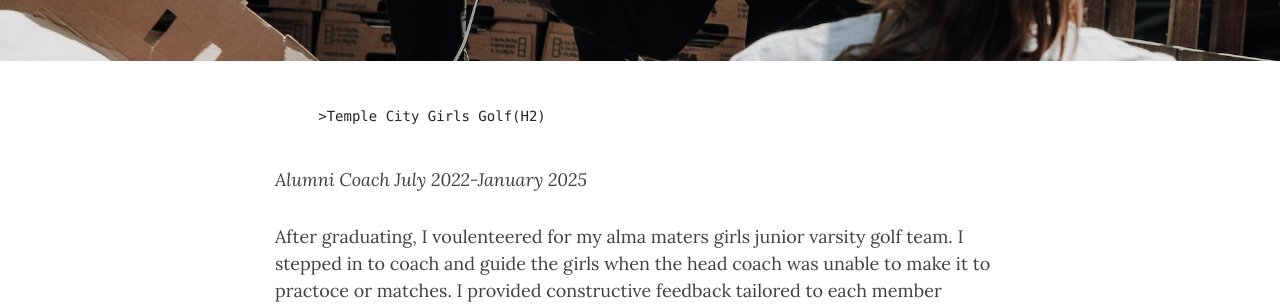
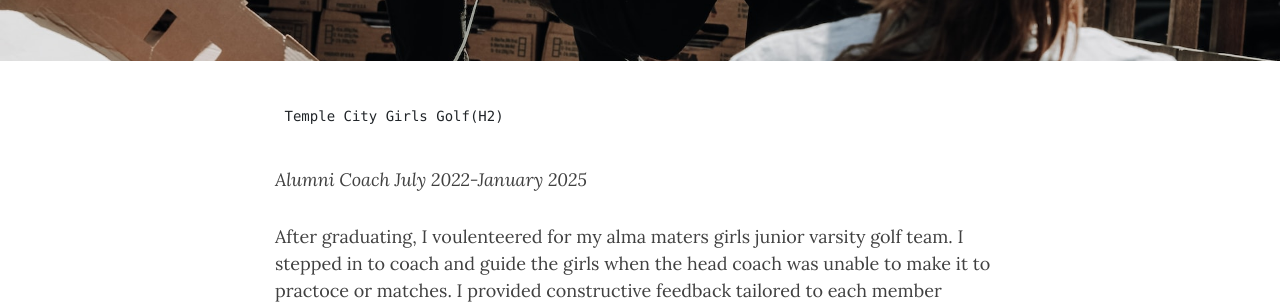
Before and after one commit to aiybusp/aiybusp.github.io, a Jekyll site: the page built from volunteer-work.md, in a window 1280 px wide and 900 px high, scrolled down 314 px. Shown: the part 152-456 px from the top of the window. Built offline with Jekyll 4.4.1, drawn with Linux system fonts in a browser that asks for light colours; nearby versions of some CDN libraries; comment, search, counter and statistics services are not loaded.

```diff
--- a/volunteer-work.md
+++ b/volunteer-work.md
@@ -6,7 +6,7 @@ cover-img: /assets/img/joel-muniz-A4Ax1ApccfA-unsplash.jpg
 ---
 
 <pre>
-    >Temple City Girls Golf(H2)
+Temple City Girls Golf(H2)
 </pre>
 *Alumni Coach July 2022-January 2025*
 
```
